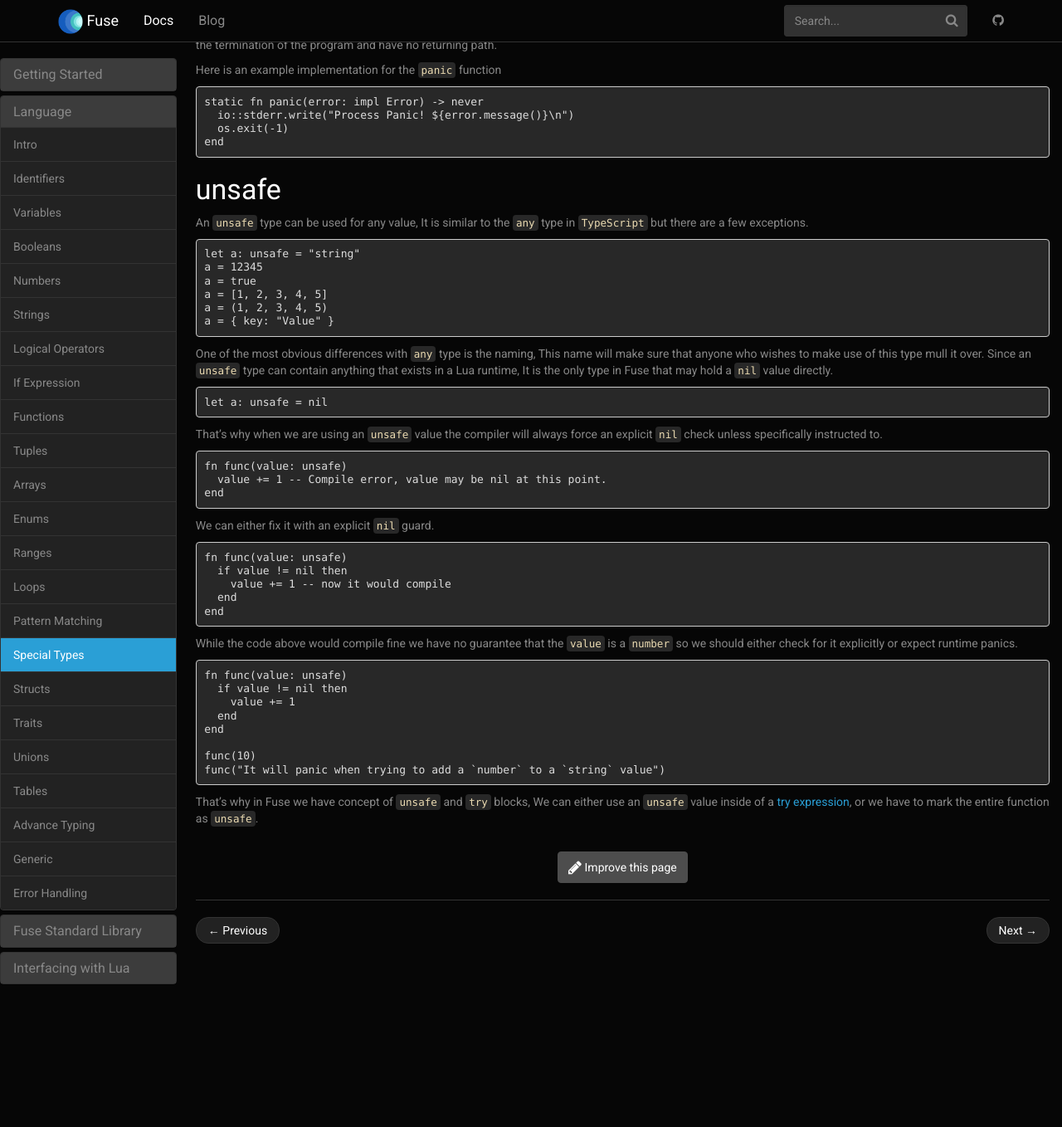
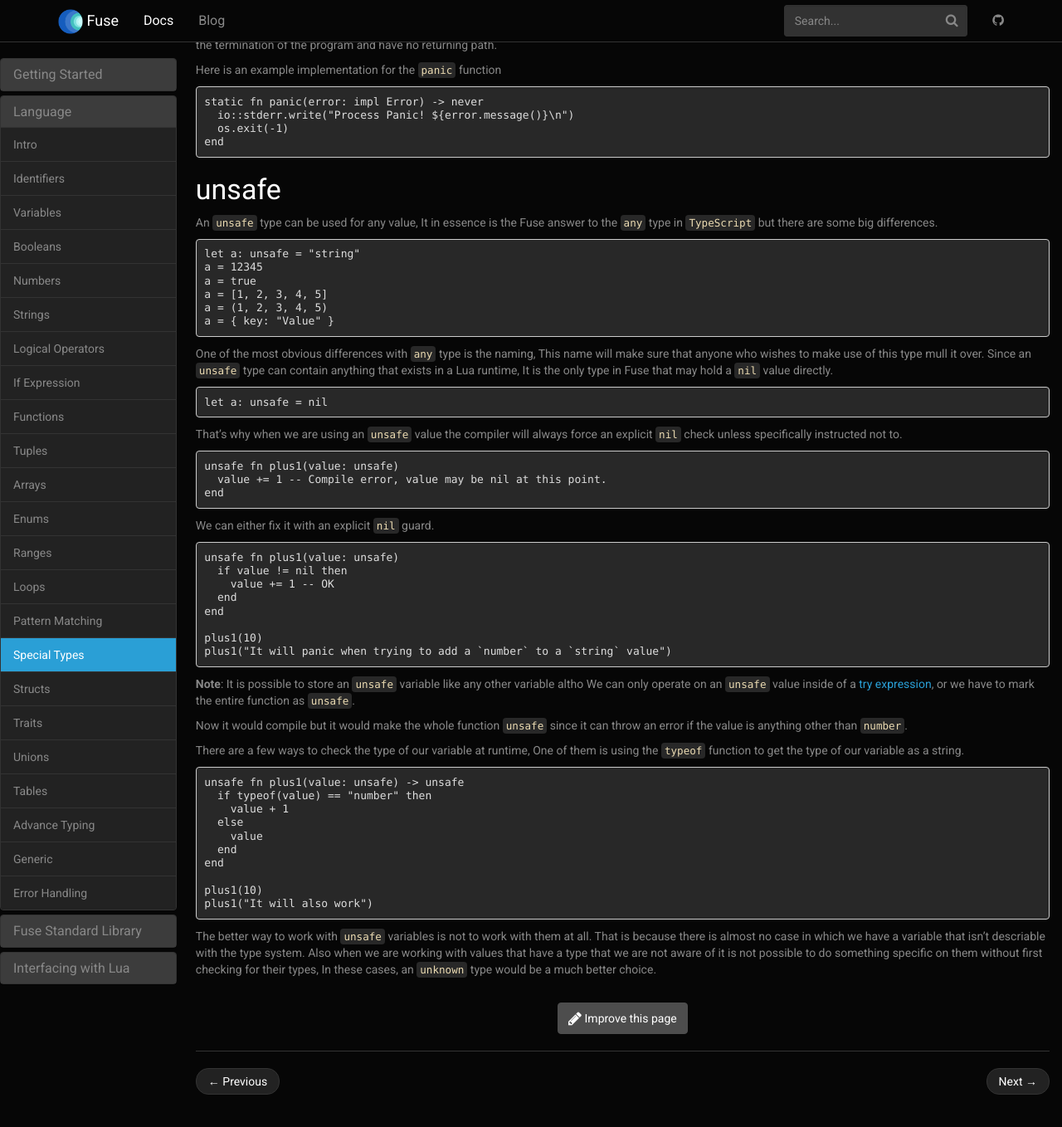
Before and after one commit to fuse-lang/fuse-lang.github.io, a Jekyll site: the page built from _docs/language/15-special-types.md, in a window 1280 px wide and 1400 px high, scrolled down 472 px. Shown: the top 1358 px of the window at 83% size. Built offline with Jekyll 4.4.1, drawn with Linux system fonts in a browser that asks for light colours; before the commit the page ends 1695 px from its top, so only the background shows below that.

Commit message:
update documentation for typeof function and unsafe.

````diff
--- a/_docs/language/15-special-types.md
+++ b/_docs/language/15-special-types.md
@@ -32,7 +32,7 @@ end
 
 ### unsafe
 
-An `unsafe` type can be used for any value, It is similar to the `any` type in `TypeScript` but there are a few exceptions.
+An `unsafe` type can be used for any value, It in essence is the Fuse answer to the `any` type in `TypeScript` but there are some big differences.
 
 ```fuse
 let a: unsafe = "string"
@@ -50,34 +50,43 @@ Since an `unsafe` type can contain anything that exists in a Lua runtime, It is
 let a: unsafe = nil
 ```
 
-That's why when we are using an `unsafe` value the compiler will always force an explicit `nil` check unless specifically instructed to.
+That's why when we are using an `unsafe` value the compiler will always force an explicit `nil` check unless specifically instructed not to.
 
 ```fuse
-fn func(value: unsafe)
+unsafe fn plus1(value: unsafe)
   value += 1 -- Compile error, value may be nil at this point.
 end
 ```
 We can either fix it with an explicit `nil` guard.
 
 ```fuse
-fn func(value: unsafe)
+unsafe fn plus1(value: unsafe)
   if value != nil then
-    value += 1 -- now it would compile
-  end
-end
-```
-
-While the code above would compile fine we have no guarantee that the `value` is a `number` so we should either check for it explicitly or expect runtime panics.
-
-```fuse
-fn func(value: unsafe)
-  if value != nil then
-    value += 1
+    value += 1 -- OK
   end
 end
 
-func(10)
-func("It will panic when trying to add a `number` to a `string` value")
+plus1(10)
+plus1("It will panic when trying to add a `number` to a `string` value")
 ```
 
-That's why in Fuse we have concept of `unsafe` and `try` blocks, We can either use an `unsafe` value inside of a [try expression](/docs/error-handling#try), or we have to mark the entire function as `unsafe`.
+__Note__: It is possible to store an `unsafe` variable like any other variable altho We can only operate on an `unsafe` value inside of a [try expression](/docs/error-handling#try), or we have to mark the entire function as `unsafe`.
+
+Now it would compile but it would make the whole function `unsafe` since it can throw an error if the value is anything other than `number`.
+
+There are a few ways to check the type of our variable at runtime, One of them is using the `typeof` function to get the type of our variable as a string.
+
+```fuse
+unsafe fn plus1(value: unsafe) -> unsafe
+  if typeof(value) == "number" then
+    value + 1
+  else
+    value
+  end
+end
+
+plus1(10)
+plus1("It will also work")
+```
+
+The better way to work with `unsafe` variables is not to work with them at all. That is because there is almost no case in which we have a variable that isn't descriable with the type system. Also when we are working with values that have a type that we are not aware of it is not possible to do something specific on them without first checking for their types, In these cases, an `unknown` type would be a much better choice.
````
Also changed, not shown: _docs/language/01-identifiers.md (+1 -2 lines), _docs/language/19-tables.md (+2 -2 lines), _docs/language/20-advance-typing.md (+1 -1 lines), _docs/language/22-error-handling.md (+1 -1 lines), Gemfile.lock.
